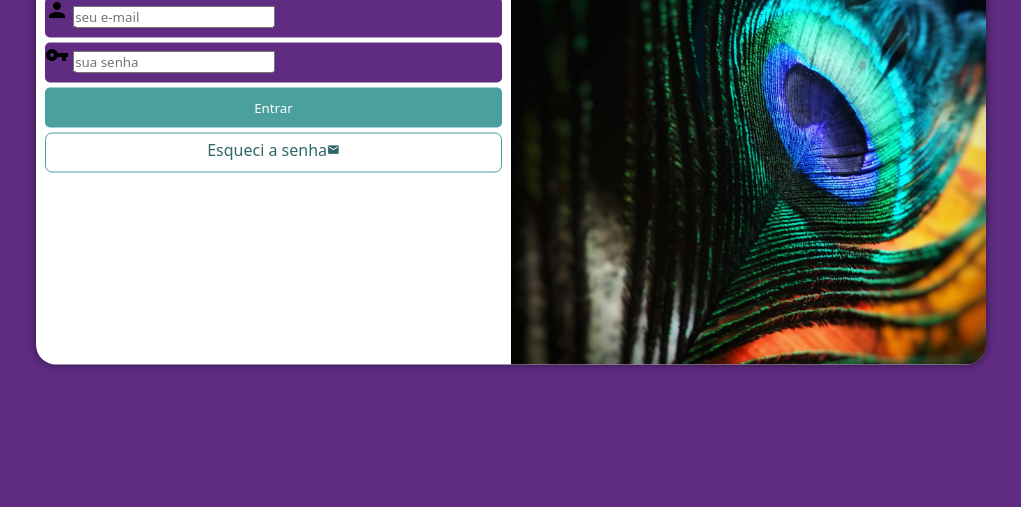
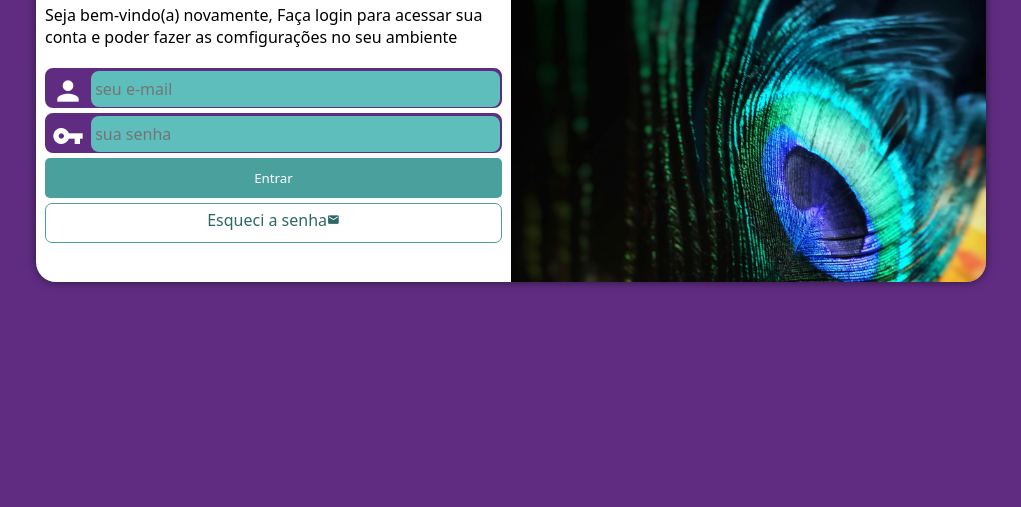
Before and after one commit to Vitorio10/projeto-login, a plain HTML site: page index.html in a window 1280 px wide. Shown: the part 293-800 px from the top of the page, without its empty margins (129-1150 px from the left). Drawn offline with Linux system fonts and the light colour scheme.

Commit message:
atualizei o projeto-login

```diff
--- a/estilos/media-query.css
+++ b/estilos/media-query.css
@@ -8,6 +8,7 @@
 
     section#login {
         width: 80vw;
+        height: 280px;
     }
 
     section#login > div#imagem{
@@ -28,6 +29,7 @@
     }
     section#login {
         width: 950px;
+        height: 350px;
     }
 
     section#login > div#imagem{
@@ -43,6 +45,7 @@
         font-size: 2em;
     }
     div#formulario > p{
-        font-size: 1.2em;
+        font-size: 1em;
+        margin: 20px 0px;
     }
 }
--- a/estilos/style.css
+++ b/estilos/style.css
@@ -22,7 +22,6 @@ section#login{
     position: absolute;
     top: 50%;
     left: 50%;
-    transform: translate(-50%, -50%);
     overflow: hidden;
 
     background-color: white;
@@ -30,6 +29,7 @@ section#login{
     height: 515px;
     border-radius: 20px;
     box-shadow: 0px 0px 10px rgba(0, 0, 0, 0.514);
+    transform: translate(-50%, -50%);
 }
 
 section#login > div#imagem{
@@ -52,14 +52,34 @@ div#formulario > p{
 }
 form > div.campo{
     background-color: #5f2c82;
+    border: 2px solid #5f2c82;
     width: 100%;
     display: block;
     height: 40px;
-    border-radius: 5px;
+    border-radius: 8px;
     margin: 5px 0px;
 }
 div.campo >label {
     display: none;
+}
+div.campo > i{
+    color: white;
+    font-size: 2em;
+    width: 40px;
+    padding: 5px;
+}
+div.campo > input {
+    background-color: #5dbebb;
+    font-size: 1em;
+    width: calc(100% - 44.5px);
+    height: 100%;
+    border: 0px;
+    border-radius: 8px;
+    padding: 4px;
+    transform: translateY(-12px);
+}
+div.campo > input:focus-within{
+    background-color: white;
 }
 form > input[type=submit]{
     display: block;
```
